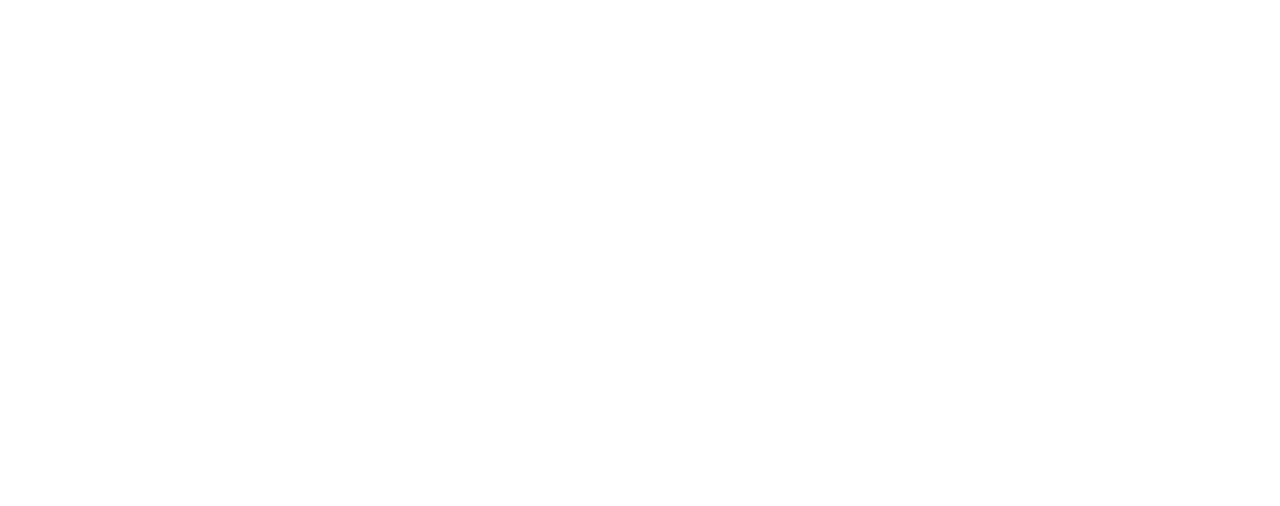
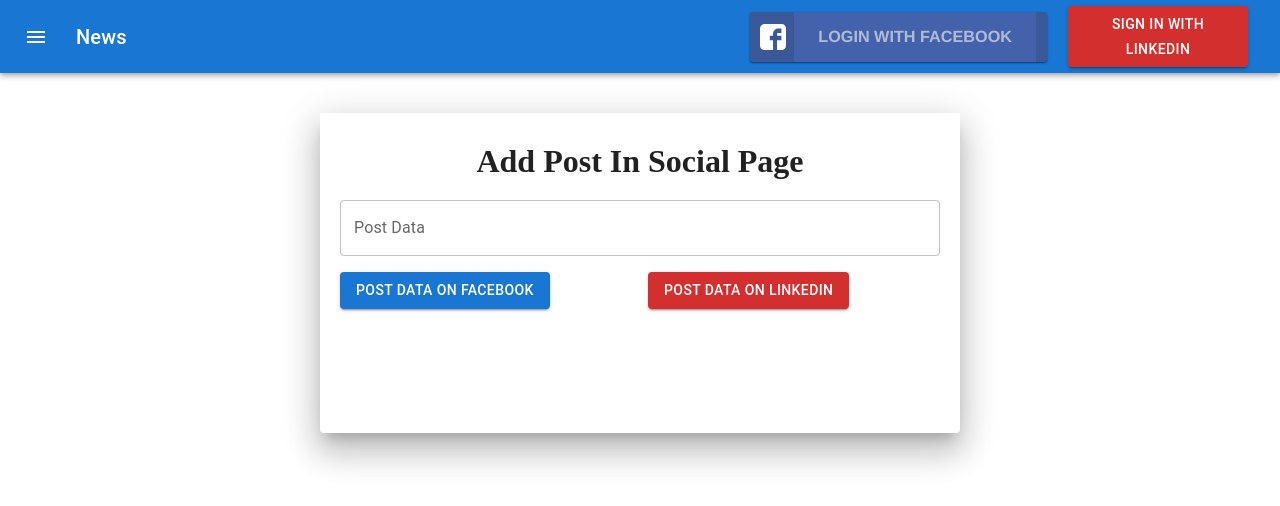
Before and after one commit to sharmasourav1999/SocialPostPage, a plain HTML site: page index.html in a window 1280 px wide. Drawn offline with Linux system fonts and the light colour scheme; the site is published under a folder, as on GitHub Pages, so addresses that start at the root find nothing.

Commit message:
Update index.html

```diff
--- a/index.html
+++ b/index.html
@@ -1 +1 @@
-<!doctype html><html lang="en"><head><meta charset="utf-8"/><link rel="icon" href="/favicon.ico"/><meta name="viewport" content="width=device-width,initial-scale=1"/><meta name="theme-color" content="#000000"/><link rel="manifest" href="/manifest.json"/><title>React App</title><script defer="defer" src="/static/js/main.23f58f64.js"></script><link href="/static/css/main.92b3ff33.css" rel="stylesheet"></head><body><noscript>You need to enable JavaScript to run this app.</noscript><div id="root"></div></body></html>
+<!doctype html><html lang="en"><head><meta charset="utf-8"/><link rel="icon" href="socialPostPage/favicon.ico"/><meta name="viewport" content="width=device-width,initial-scale=1"/><meta name="theme-color" content="#000000"/><link rel="manifest" href="socialPostPage/manifest.json"/><title>React App</title><script defer="defer" src="socialPostPage/static/js/main.23f58f64.js"></script><link href="socialPostPage/static/css/main.92b3ff33.css" rel="stylesheet"></head><body><noscript>You need to enable JavaScript to run this app.</noscript><div id="root"></div></body></html>
```
